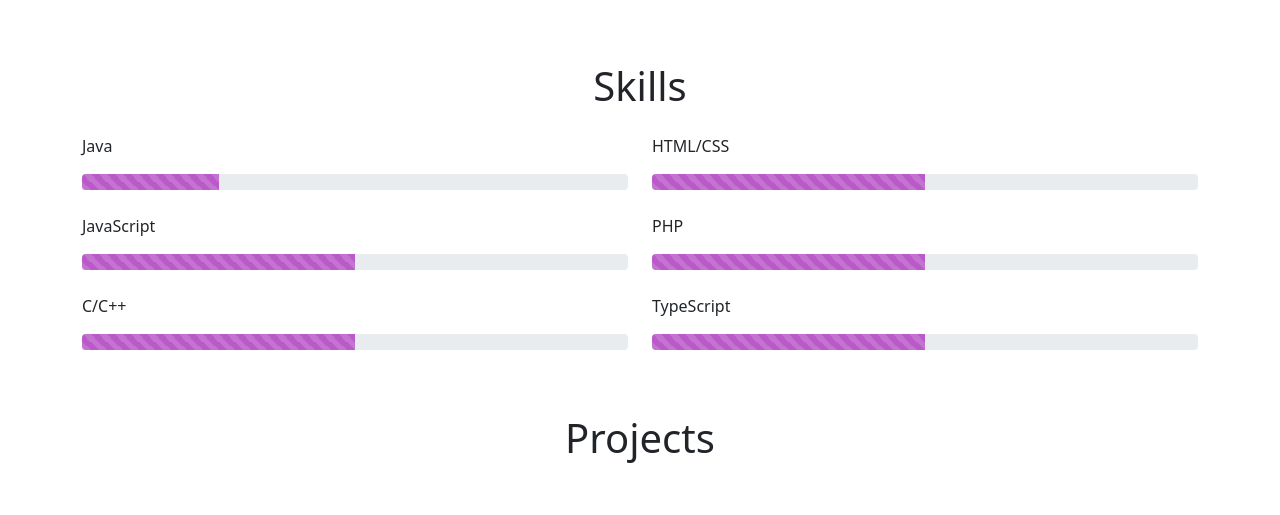
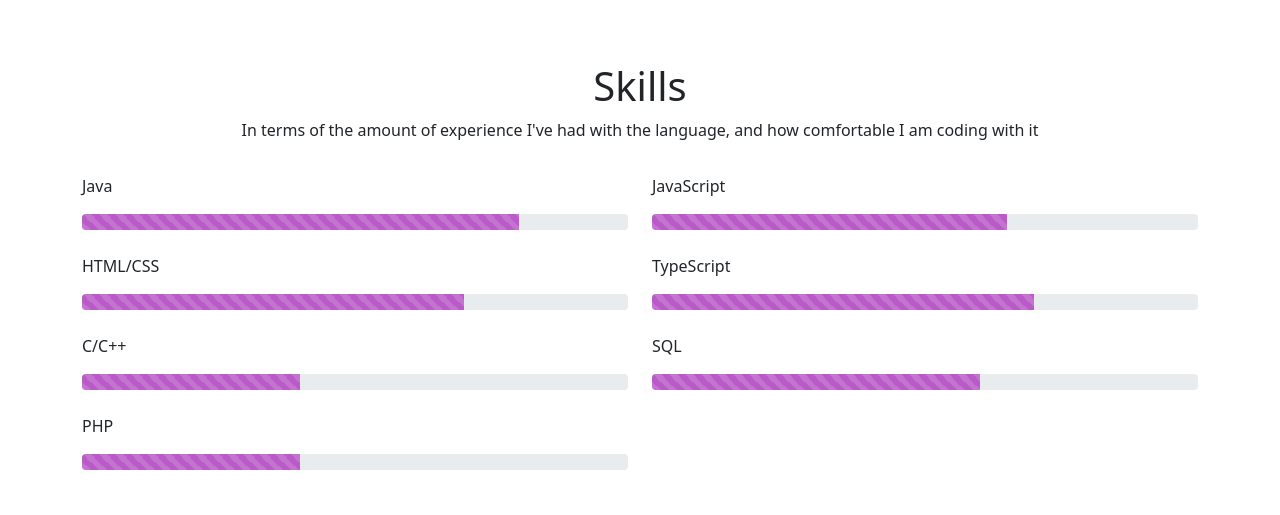
Before and after one commit to tc2780/tc2780.github.io, a plain HTML site: page index.html in a window 1280 px wide. Shown: the part 802-1317 px from the top of the page. Drawn offline with nearby package versions, Linux system fonts and the light colour scheme.

Commit message:
fixed spacing bugs and updated progress section

```diff
--- a/index.html
+++ b/index.html
@@ -4,7 +4,7 @@
 
 <html lang="en">
 <head>
-    <title>Tracy</title>
+    <title>TracyC</title>
     <meta charset="utf-8">
     <meta name="viewport" content="width=device-width, initial-scale=1">
     <link href="style.css" rel="stylesheet"/>
@@ -24,7 +24,7 @@
         </button>
         <div class="collapse navbar-collapse" id="navbarNavTog">
             <div class="navbar-nav">
-                <ul class="navbar-nav ms-auto">
+                <ul class="navbar-nav me-auto">
                     <li class="nav-item">
                         <a class="nav-link" aria-current="page" href="#home">Home</a>
                     </li>
@@ -65,52 +65,68 @@
 <section id="skills">
     <div class="container pt-5">
         <h1 class="text-center pt-3">Skills</h1>
+        <p class = "text-center">In terms of the amount of experience I've had with the language, and how comfortable I am coding with it</p>
         <div class="row">
+<!--            Java-->
             <div class="col-md-6 mt-3">
                 <p>Java</p>
                 <div class="progress">
                     <div class="progress-bar-striped progress-bar-animated progressBarCol" role="progressbar"
-                         style="width:25%"
+                         style="width:80%"
                          aria-valuenow="25" aria-valuemin="0" aria-valuemax="100"></div>
                 </div>
             </div>
+<!--            JavaScript-->
             <div class="col-md-6 mt-3">
+                <p>JavaScript</p>
+                <div class="progress">
+                    <div class="progress-bar-striped progress-bar-animated progressBarCol" role="progressbar"
+                         style="width:65%"
+                         aria-valuenow="50" aria-valuemin="0" aria-valuemax="100"></div>
+                </div>
+            </div>
+<!--            HTML/CSS-->
+            <div class="col-md-6 mt-4">
                 <p>HTML/CSS</p>
                 <div class="progress">
                     <div class="progress-bar-striped progress-bar-animated progressBarCol" role="progressbar"
-                         style="width:50%"
+                         style="width:70%"
                          aria-valuenow="50" aria-valuemin="0" aria-valuemax="100"></div>
                 </div>
             </div>
+<!--            TypeScript-->
             <div class="col-md-6 mt-4">
-                <p>JavaScript</p>
+                <p>TypeScript</p>
                 <div class="progress">
                     <div class="progress-bar-striped progress-bar-animated progressBarCol" role="progressbar"
-                         style="width:50%"
+                         style="width:70%"
                          aria-valuenow="50" aria-valuemin="0" aria-valuemax="100"></div>
                 </div>
             </div>
+<!--            C/C++-->
+            <div class="col-md-6 mt-4">
+                <p>C/C++</p>
+                <div class="progress">
+                    <div class="progress-bar-striped progress-bar-animated progressBarCol" role="progressbar"
+                         style="width:40%"
+                         aria-valuenow="50" aria-valuemin="0" aria-valuemax="100"></div>
+                </div>
+            </div>
+<!--            SQL-->
+            <div class="col-md-6 mt-4">
+                <p>SQL</p>
+                <div class="progress">
+                    <div class="progress-bar-striped progress-bar-animated progressBarCol" role="progressbar"
+                         style="width:60%"
+                         aria-valuenow="50" aria-valuemin="0" aria-valuemax="100"></div>
+                </div>
+            </div>
+<!--            PHP-->
             <div class="col-md-6 mt-4">
                 <p>PHP</p>
                 <div class="progress">
                     <div class="progress-bar-striped progress-bar-animated progressBarCol" role="progressbar"
-                         style="width:50%"
-                         aria-valuenow="50" aria-valuemin="0" aria-valuemax="100"></div>
-                </div>
-            </div>
-            <div class="col-md-6 mt-4">
-                <p>C/C++</p>
-                <div class="progress">
-                    <div class="progress-bar-striped progress-bar-animated progressBarCol" role="progressbar"
-                         style="width:50%"
-                         aria-valuenow="50" aria-valuemin="0" aria-valuemax="100"></div>
-                </div>
-            </div>
-            <div class="col-md-6 mt-4">
-                <p>TypeScript</p>
-                <div class="progress">
-                    <div class="progress-bar-striped progress-bar-animated progressBarCol" role="progressbar"
-                         style="width:50%"
+                         style="width:40%"
                          aria-valuenow="50" aria-valuemin="0" aria-valuemax="100"></div>
                 </div>
             </div>
```
